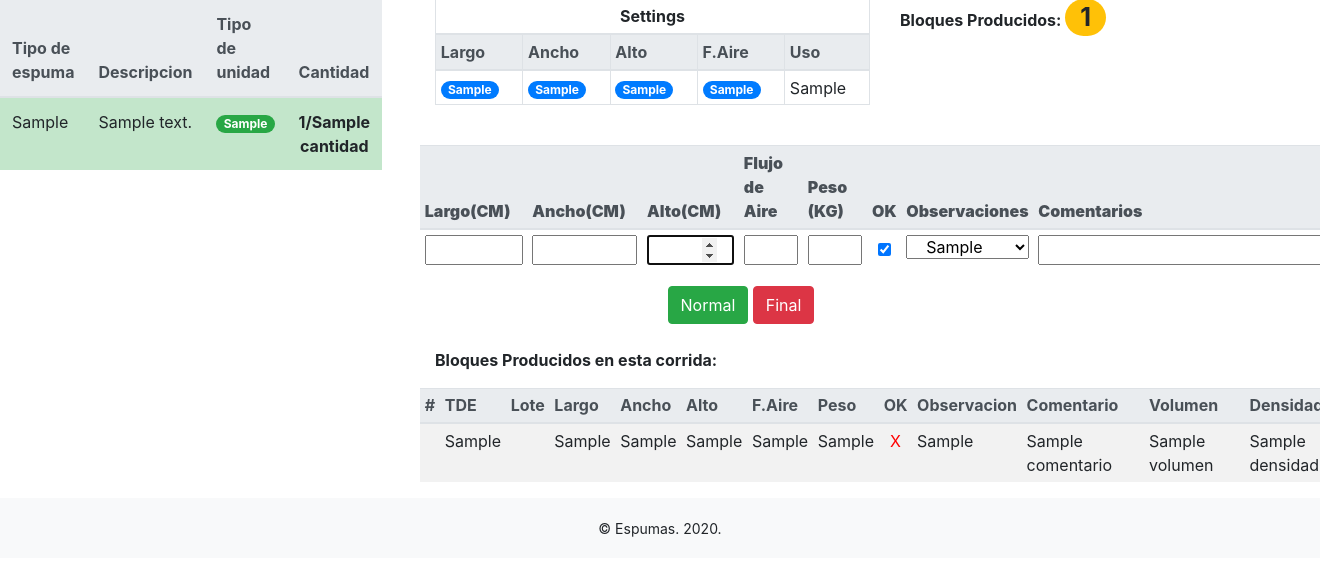
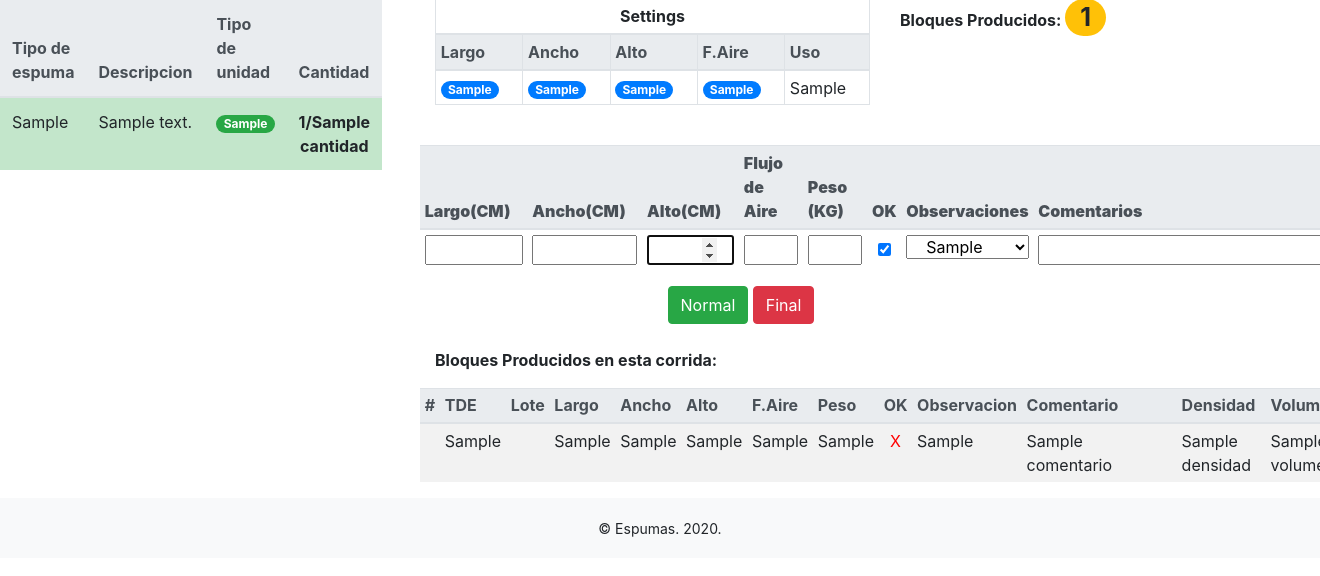
Before and after one commit to Alvarogarcia91/karmaprodv6, a Django app: template corrida/templates/ordenes/produccion.html in a window 1320 px wide; the page is wider, and only the part inside the window is pictured. Shown: the part 172-748 px from the top of that part. Run offline with Django 3.2, Linux system fonts and the light colour scheme; the template is opened without the code that fills it: most values are stand-ins (such as "Sample title", 1, 10 or a date in 2020); some libraries are stand-ins or nearby versions.

Commit message:
en prod reacomodo de densidad de orden

```diff
--- a/corrida/templates/ordenes/produccion.html
+++ b/corrida/templates/ordenes/produccion.html
@@ -265,8 +265,8 @@
                             <th> OK </th>
                             <th> Observacion </th>
                             <th> Comentario </th>
+                            <th> Densidad </th>
                             <th> Volumen </th>
-                            <th> Densidad </th>
 
                             </tr>
                         </thead>
@@ -291,9 +291,10 @@
 
                                 {%endif%}
                                 <td>{{bloque.get_defecto_display}}   </td>
-                                <td>{{bloque.comentario}}  </td>
+                                <td class="col col-sm-2" >{{bloque.comentario}}  </td>
+                                <td><span class="{{bloque.densidad_class}}"> {{bloque.densidad}}  </span></td>
                                 <td> <span class="">{{bloque.volumen}}</span>  </td>
-                                <td><span class="{{bloque.densidad_class}}"> {{bloque.densidad}}  </span></td>
+
 
                             </tr>
 
```
